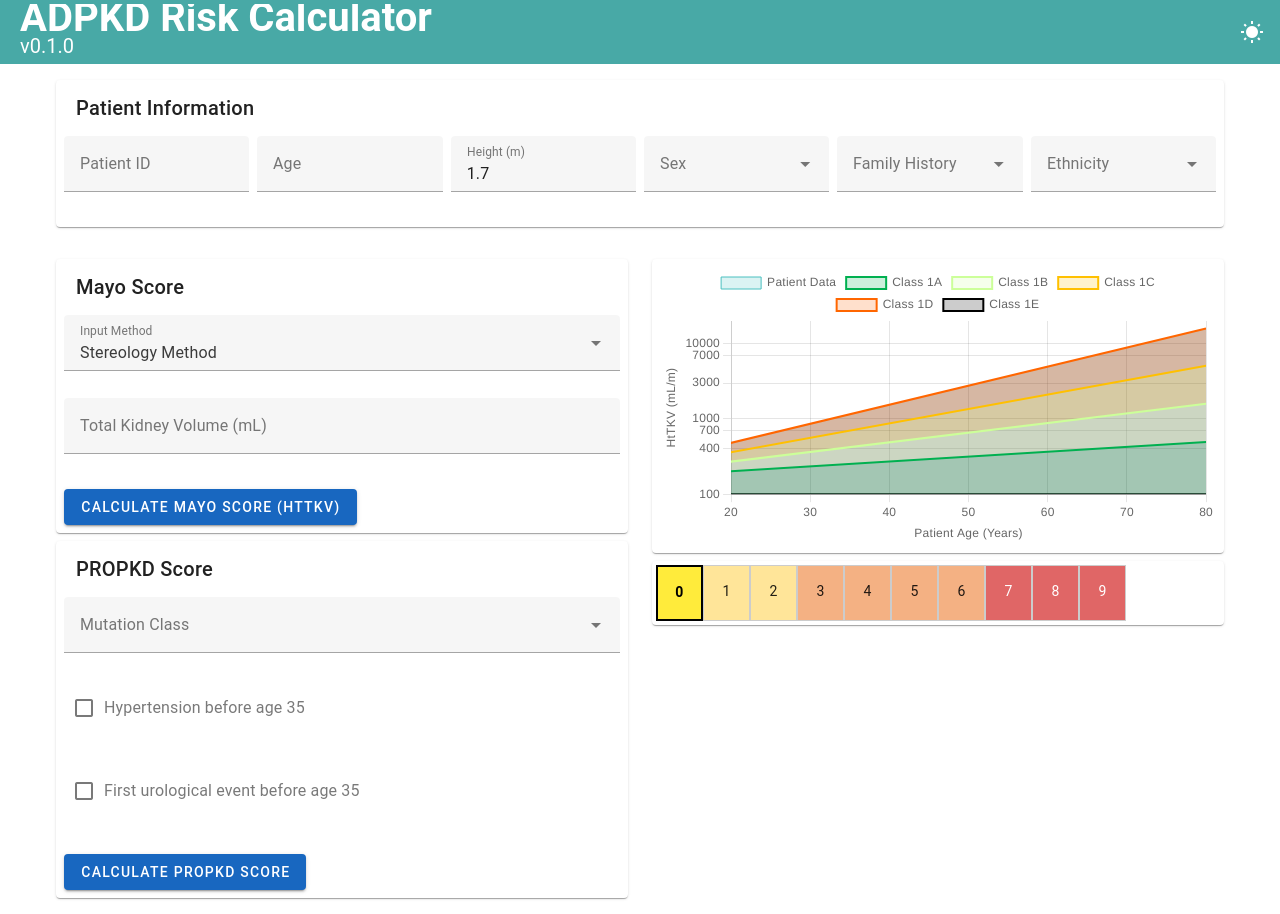
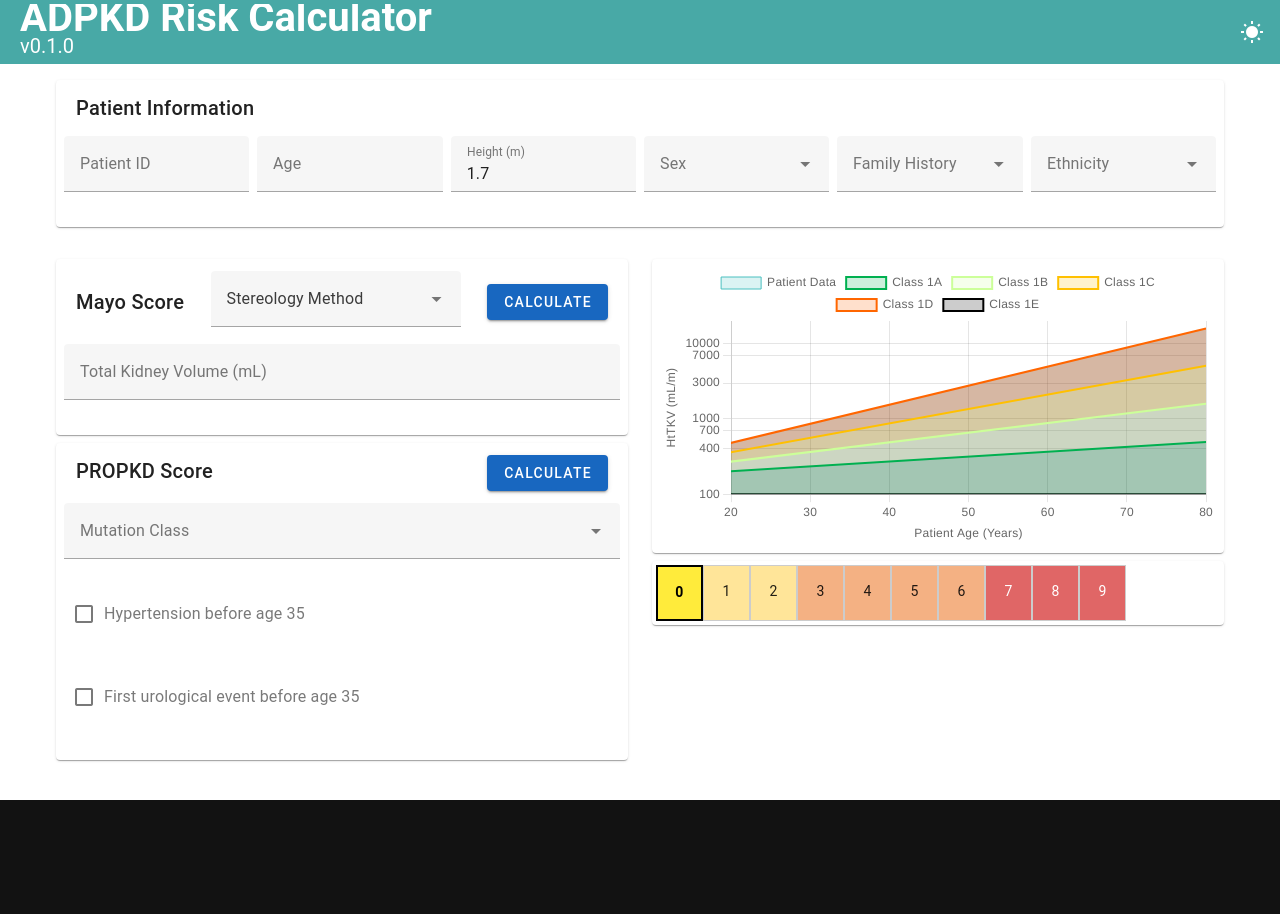
Before and after one commit to halbritter-lab/adpkd-risk, a Vue app: page / in a window 1280 px wide. After the commit the page ends 800 px from the top, so only its background shows below. Built offline with nearby package versions, Linux system fonts and the light colour scheme; what webfontloader would draw is missing.

Commit message:
refactor: Improve input layout and add ethnicity select input to patient information form

```diff
--- a/src/App.vue
+++ b/src/App.vue
@@ -57,15 +57,19 @@
           <v-col cols="12" md="6">
             <!-- Mayo Score Section -->
             <v-card outlined class="pa-1 mb-2">
-              <v-card-title>Mayo Score</v-card-title>
-              <v-card-text class="pa-1">
+              <v-card-title class="d-flex justify-space-between align-center">
+                <span>Mayo Score</span>
                 <v-select
                   v-model="inputMethod"
                   :items="['Ellipsoid Equation', 'Stereology Method']"
-                  label="Input Method"
                   dense
                   outlined
+                  hide-details
+                  style="max-width: 250px;"
                 />
+                <v-btn small color="primary" @click="calculateHtTKV">Calculate</v-btn>
+              </v-card-title>
+              <v-card-text class="pa-1">
                 <template v-if="inputMethod === 'Ellipsoid Equation'">
                   <v-text-field v-model="kidneyRight.sagittal" label="Right Kidney Sagittal Length (mm)" type="number" dense outlined />
                   <v-text-field v-model="kidneyRight.coronal" label="Right Kidney Coronal Length (mm)" type="number" dense outlined />
@@ -87,18 +91,19 @@
                     outlined
                   />
                 </template>
-                <v-btn @click="calculateHtTKV" color="primary" class="mt-2">Calculate Mayo Score (HtTKV)</v-btn>
               </v-card-text>
             </v-card>
 
             <!-- PROPKD Score Section -->
             <v-card outlined class="pa-1">
-              <v-card-title>PROPKD Score</v-card-title>
+              <v-card-title class="d-flex justify-space-between">
+                PROPKD Score
+                <v-btn small color="primary" @click="calculatePROPKDScore">Calculate</v-btn>
+              </v-card-title>
               <v-card-text class="pa-1">
                 <v-select v-model="mutationClass" :items="mutationClasses" label="Mutation Class" dense outlined />
                 <v-checkbox v-model="hypertension" label="Hypertension before age 35" dense outlined />
                 <v-checkbox v-model="firstUrologicalEvent" label="First urological event before age 35" dense outlined />
-                <v-btn @click="calculatePROPKDScore" color="primary" class="mt-2">Calculate PROPKD Score</v-btn>
               </v-card-text>
             </v-card>
           </v-col>
```
